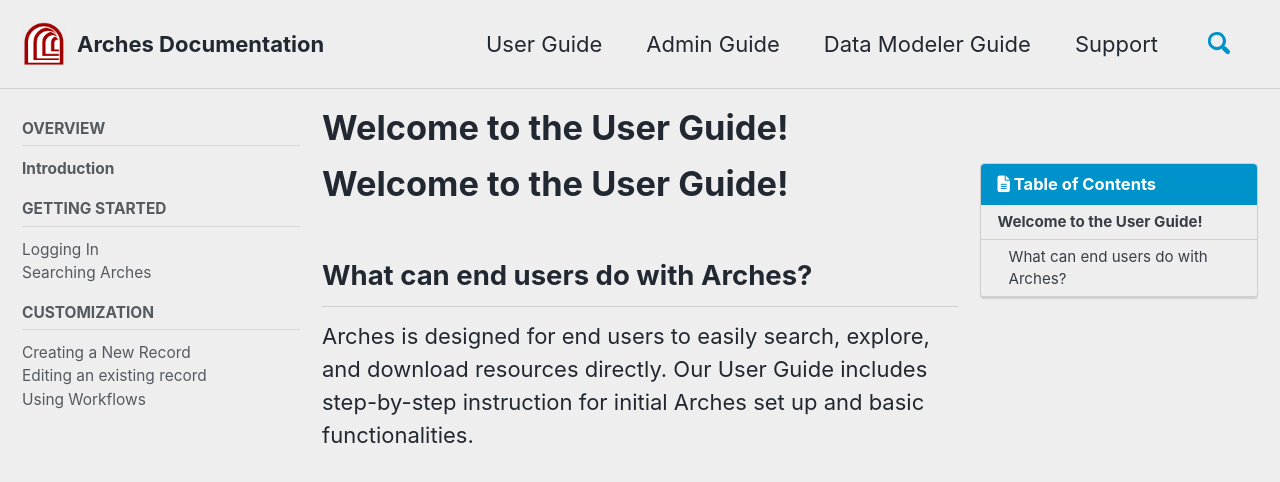
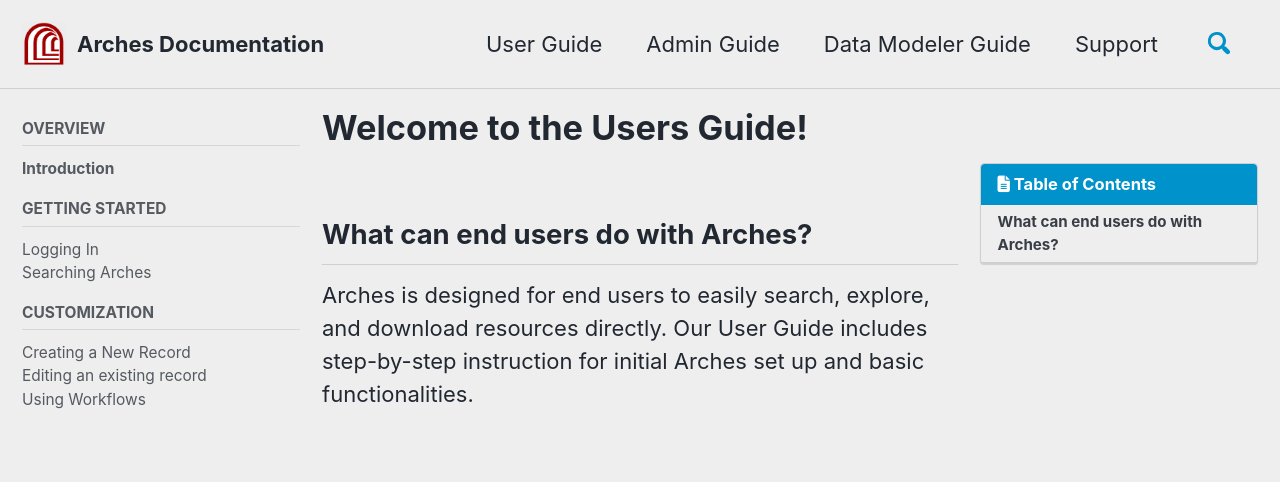
Before and after one commit to fargeo/archesguides, a Jekyll site: the page built from _pages/user.md, in a window 1280 px wide and 900 px high. Shown: the top 482 px of the window. Built offline with Jekyll 4.4.1, drawn with Linux system fonts in a browser that asks for light colours; cached includes are drawn as plain includes; nearby versions of some CDN libraries; our own code applies the rules of GitHub Pages for plain Markdown files.

Commit message:
Update user.md
title in front matter

```diff
--- a/_pages/user.md
+++ b/_pages/user.md
@@ -1,6 +1,7 @@
 ---
 permalink: /user/
 layout: single
+title: Welcome to the Users Guide!
 toc: true
 toc_label: "Table of Contents"
 toc_icon: "file-alt"
@@ -14,6 +15,5 @@
     values:
       author_profile: true
 ---
-# Welcome to the User Guide!
 ## What can end users do with Arches?
 Arches is designed for end users to easily search, explore, and download resources directly. Our User Guide includes step-by-step instruction for initial Arches set up and basic functionalities.
```
